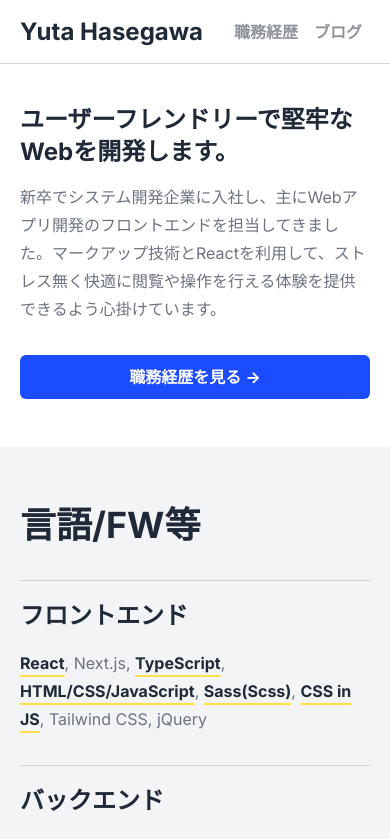
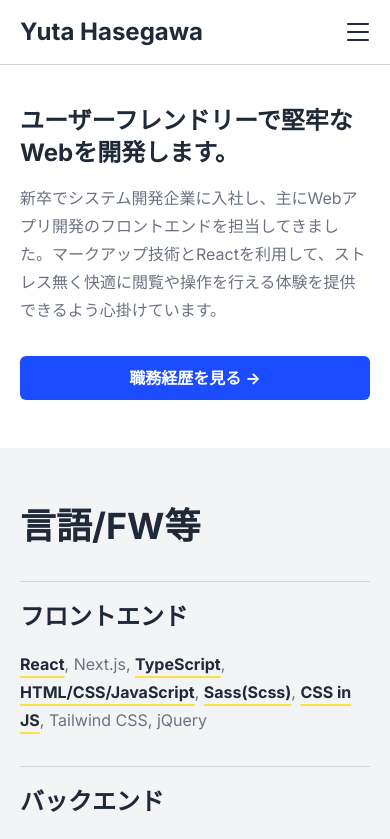
Before and after one commit to yha-1228/portfolio, a Next.js app: page / in a window 390 px wide. Shown: the top 839 px of the page. Built offline with nearby package versions, Linux system fonts and the light colour scheme.

Commit message:
feat(header): sm未満はハンバーガーメニュー (#79)

```diff
--- a/src/components/layout/header.tsx
+++ b/src/components/layout/header.tsx
@@ -1,15 +1,26 @@
-import React from 'react';
+'use client';
+
+import React, { useState } from 'react';
 import Link from 'next/link';
+import { BsList, BsX } from 'react-icons/bs';
 import { routes } from '@/routes';
 import clsx from '@/utils/css/clsx';
 import Container from '../ui/styled/container';
+import { TextLink } from '../ui/styled/text-link';
 import ActiveLink from '../ui/unstyled/active-link';
 
+const routesWithoutHome = Object.values(routes).filter(
+  (route) => route.href !== '/',
+);
+
 export default function Header() {
+  const [open, setOpen] = useState(false);
+
   return (
-    <header className="flex h-[64px] items-center border-b border-solid border-b-gray-light-300 sm:h-[72px]">
+    <header>
+      <div className="border-b border-solid border-b-gray-light-300">
         <Container>
-        <nav className="flex items-center justify-between">
+          <nav className="relative flex h-[4rem] items-center justify-between sm:h-[4.5rem]">
             <Link
               href="/"
               className="text-2xl font-bold transition-colors duration-200 ease-out hover:text-gray-foreground-weak max-[350px]:text-base sm:text-2xl"
@@ -17,24 +28,38 @@ export default function Header() {
               Yuta Hasegawa
             </Link>
 
-          <ul className="flex">
-            {Object.values(routes)
-              .filter((route) => route.href !== '/')
-              .map((route) => (
+            <button
+              className={clsx(
+                'flex h-9 w-9 items-center justify-center sm:hidden',
+                'absolute -right-1.5 top-1/2 -translate-y-1/2',
+              )}
+              onClick={() => setOpen((prev) => !prev)}
+              aria-label={open ? 'メニューを開く' : 'メニューを閉じる'}
+            >
+              <span aria-hidden="true">
+                {open ? (
+                  <BsX className="h-8 w-8" />
+                ) : (
+                  <BsList className="h-8 w-8" />
+                )}
+              </span>
+            </button>
+            <ul className="hidden sm:flex">
+              {routesWithoutHome.map((route) => (
                 <li key={route.href}>
                   <ActiveLink
                     href={route.href}
                     className={clsx(
-                      'relative inline-flex h-[calc(64px-1px)] items-center px-2 max-[350px]:px-1.5 max-[350px]:text-sm sm:h-[calc(72px-1px)] sm:px-3',
+                      'relative inline-flex items-center px-3 sm:h-[calc(4.5rem-1px)]',
                       'font-bold text-gray-foreground/50',
                       'transition-colors duration-200 ease-out',
                       "hover:text-primary-600 hover:before:absolute hover:before:bottom-0 hover:before:left-0 hover:before:h-0.5 hover:before:w-full hover:before:bg-transparent hover:before:content-['']",
                       'active:bg-gray-light-100',
                       'focus-visible:outline focus-visible:outline-2 focus-visible:outline-primary-300',
 
-                      'data-[current]:font-bold data-[current]:text-primary-600',
-                      "data-[current]:before:absolute data-[current]:before:bottom-0 data-[current]:before:left-0 data-[current]:before:h-0.5 data-[current]:before:w-full data-[current]:before:bg-primary-600 data-[current]:before:content-['']",
-                      'data-[current]:hover:text-primary-600 data-[current]:hover:before:bg-primary-600',
+                      'data-[active]:font-bold data-[active]:text-primary-600',
+                      "data-[active]:before:absolute data-[active]:before:bottom-0 data-[active]:before:left-0 data-[active]:before:h-0.5 data-[active]:before:w-full data-[active]:before:bg-primary-600 data-[active]:before:content-['']",
+                      'data-[active]:hover:text-primary-600 data-[active]:hover:before:bg-primary-600',
                     )}
                   >
                     {route.label}
@@ -44,6 +69,28 @@ export default function Header() {
             </ul>
           </nav>
         </Container>
+      </div>
+
+      <Container
+        className={clsx(
+          !open && 'hidden',
+          'border-b border-solid border-b-gray-light-300 bg-gray-light-100 py-3 sm:hidden',
+        )}
+      >
+        <ul className="flex space-x-4">
+          {routesWithoutHome.map((route) => (
+            <li key={route.href}>
+              <TextLink
+                href={route.href}
+                className="font-bold"
+                onClick={() => setOpen(false)}
+              >
+                {route.label}
+              </TextLink>
+            </li>
+          ))}
+        </ul>
+      </Container>
     </header>
   );
 }
--- a/src/components/ui/unstyled/active-link.tsx
+++ b/src/components/ui/unstyled/active-link.tsx
@@ -1,6 +1,6 @@
 'use client';
 
-import React from 'react';
+import React, { HTMLAttributes } from 'react';
 import Link from 'next/link';
 import useIsMatchCurrentPath from '@/hooks/use-match-current-path';
 import { LinkComponentProps } from '@/lib/next/types';
@@ -11,17 +11,16 @@ type ActiveLinkProps = OmitKey<LinkComponentProps, 'aria-current'>;
 const ActiveLink = React.forwardRef<HTMLAnchorElement, ActiveLinkProps>(
   (props, ref) => {
     const { href, ...restProps } = props;
-    const isCurrent = useIsMatchCurrentPath(href);
+    const isActive = useIsMatchCurrentPath(href);
 
-    return (
-      <Link
-        aria-current={isCurrent ? 'page' : undefined}
-        data-current={isCurrent ? true : undefined}
-        href={href}
-        {...restProps}
-        ref={ref}
-      />
-    );
+    const activeProps = {
+      'aria-current': (isActive
+        ? 'page'
+        : undefined) as HTMLAttributes<HTMLAnchorElement>['aria-current'],
+      'data-active': isActive ? true : undefined,
+    };
+
+    return <Link {...activeProps} href={href} {...restProps} ref={ref} />;
   },
 );
 
```
Lines whose indentation alone changed are shown as unchanged.
